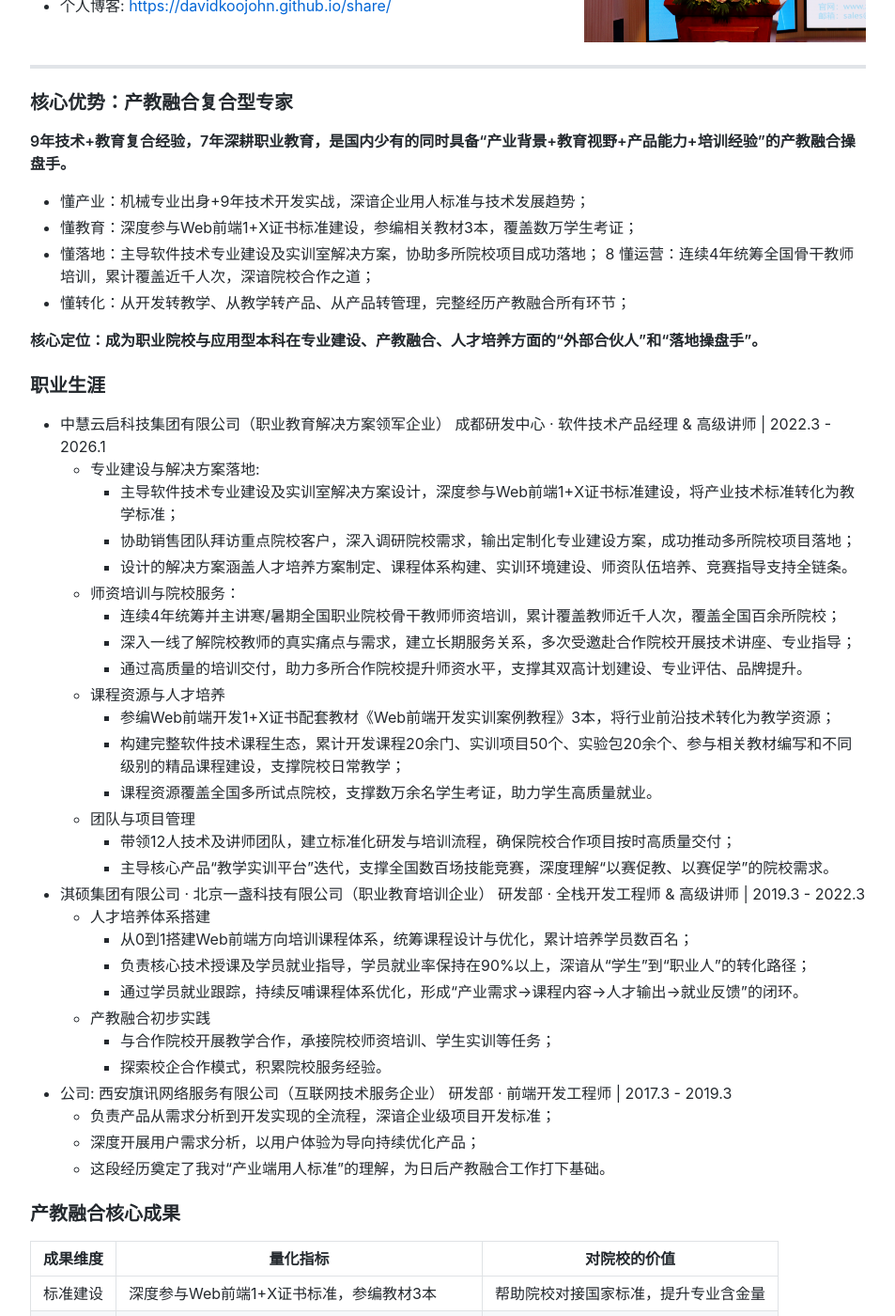
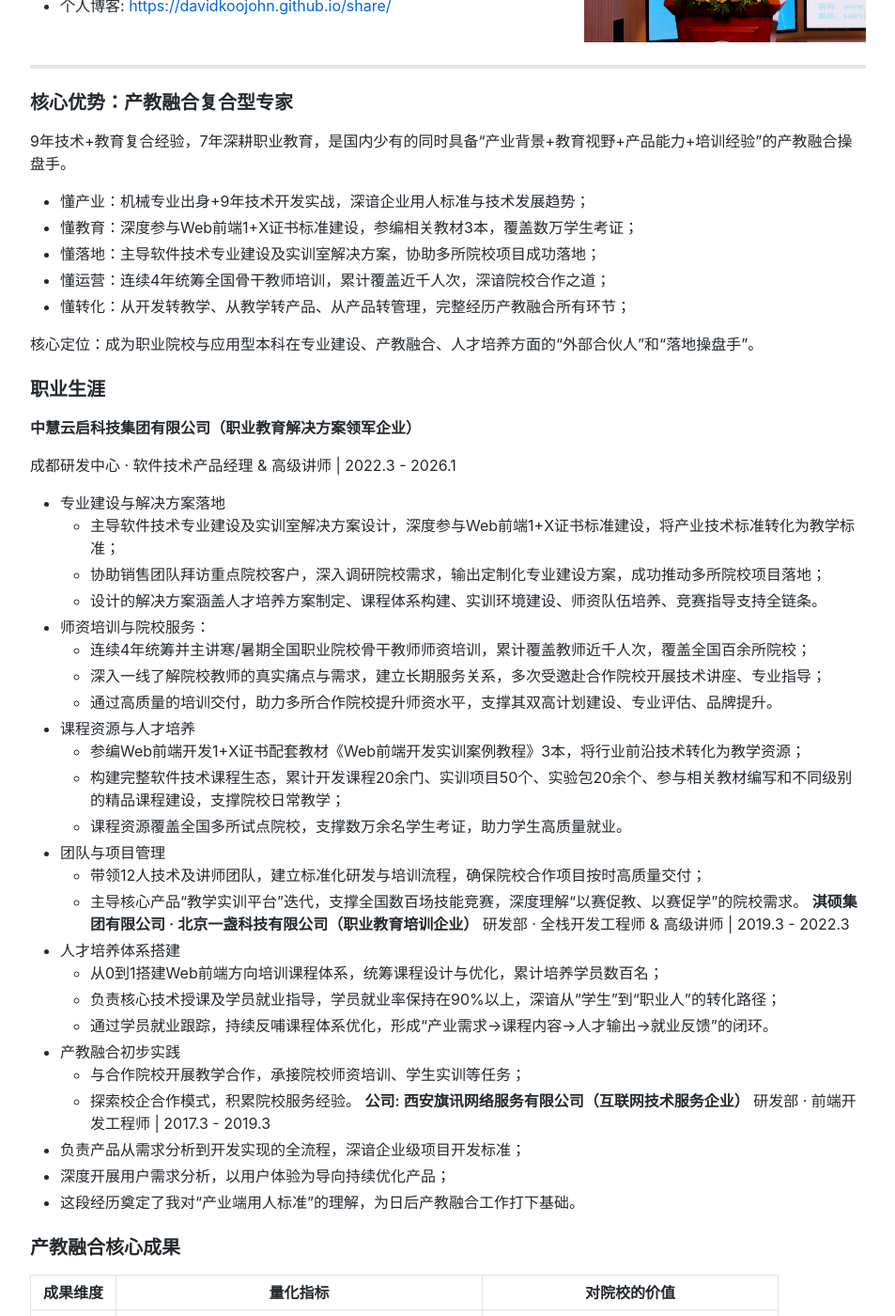
Before and after one commit to davidkoojohn/davidkoojohn.github.io, a Jekyll site: the page built from resume-cjrh.md, in a window 1280 px wide and 1400 px high, scrolled down 468 px. Shown: the whole window at 94% size, without its empty margins (163-1116 px from the left). Built offline with Jekyll 4.4.1, drawn with Linux system fonts in a browser that asks for light colours; comment, search, counter and statistics services are not loaded.

Commit message:
changed resume-cjrh.

```diff
--- a/resume-cjrh.md
+++ b/resume-cjrh.md
@@ -21,49 +21,50 @@
 ---
 ### 核心优势：产教融合复合型专家
 
-**9年技术+教育复合经验，7年深耕职业教育，是国内少有的同时具备“产业背景+教育视野+产品能力+培训经验”的产教融合操盘手。**
+9年技术+教育复合经验，7年深耕职业教育，是国内少有的同时具备“产业背景+教育视野+产品能力+培训经验”的产教融合操盘手。
 
 * 懂产业：机械专业出身+9年技术开发实战，深谙企业用人标准与技术发展趋势；
 * 懂教育：深度参与Web前端1+X证书标准建设，参编相关教材3本，覆盖数万学生考证；
 * 懂落地：主导软件技术专业建设及实训室解决方案，协助多所院校项目成功落地；
-8 懂运营：连续4年统筹全国骨干教师培训，累计覆盖近千人次，深谙院校合作之道；
+* 懂运营：连续4年统筹全国骨干教师培训，累计覆盖近千人次，深谙院校合作之道；
 * 懂转化：从开发转教学、从教学转产品、从产品转管理，完整经历产教融合所有环节；
 
-**核心定位：成为职业院校与应用型本科在专业建设、产教融合、人才培养方面的“外部合伙人”和“落地操盘手”。**
+核心定位：成为职业院校与应用型本科在专业建设、产教融合、人才培养方面的“外部合伙人”和“落地操盘手”。
 
 ### 职业生涯
 
-* 中慧云启科技集团有限公司（职业教育解决方案领军企业）
-    成都研发中心 · 软件技术产品经理 & 高级讲师 | 2022.3 - 2026.1
-    * 专业建设与解决方案落地:
-        * 主导软件技术专业建设及实训室解决方案设计，深度参与Web前端1+X证书标准建设，将产业技术标准转化为教学标准；
-        * 协助销售团队拜访重点院校客户，深入调研院校需求，输出定制化专业建设方案，成功推动多所院校项目落地；
-        * 设计的解决方案涵盖人才培养方案制定、课程体系构建、实训环境建设、师资队伍培养、竞赛指导支持全链条。
-    * 师资培训与院校服务：
-        * 连续4年统筹并主讲寒/暑期全国职业院校骨干教师师资培训，累计覆盖教师近千人次，覆盖全国百余所院校；
-        * 深入一线了解院校教师的真实痛点与需求，建立长期服务关系，多次受邀赴合作院校开展技术讲座、专业指导；
-        * 通过高质量的培训交付，助力多所合作院校提升师资水平，支撑其双高计划建设、专业评估、品牌提升。
-    * 课程资源与人才培养
-        * 参编Web前端开发1+X证书配套教材《Web前端开发实训案例教程》3本，将行业前沿技术转化为教学资源；
-        * 构建完整软件技术课程生态，累计开发课程20余门、实训项目50个、实验包20余个、参与相关教材编写和不同级别的精品课程建设，支撑院校日常教学；
-        * 课程资源覆盖全国多所试点院校，支撑数万余名学生考证，助力学生高质量就业。
-    * 团队与项目管理
-        * 带领12人技术及讲师团队，建立标准化研发与培训流程，确保院校合作项目按时高质量交付；
-        * 主导核心产品“教学实训平台”迭代，支撑全国数百场技能竞赛，深度理解“以赛促教、以赛促学”的院校需求。
-* 淇硕集团有限公司 · 北京一盏科技有限公司（职业教育培训企业）
-    研发部 · 全栈开发工程师 & 高级讲师 | 2019.3 - 2022.3
-    * 人才培养体系搭建
-        * 从0到1搭建Web前端方向培训课程体系，统筹课程设计与优化，累计培养学员数百名；
-        * 负责核心技术授课及学员就业指导，学员就业率保持在90%以上，深谙从“学生”到“职业人”的转化路径；
-        * 通过学员就业跟踪，持续反哺课程体系优化，形成“产业需求→课程内容→人才输出→就业反馈”的闭环。
-    * 产教融合初步实践
-        * 与合作院校开展教学合作，承接院校师资培训、学生实训等任务；
-        * 探索校企合作模式，积累院校服务经验。
-* 公司: 西安旗讯网络服务有限公司（互联网技术服务企业）
-    研发部 · 前端开发工程师 | 2017.3 - 2019.3
-    * 负责产品从需求分析到开发实现的全流程，深谙企业级项目开发标准；
-    * 深度开展用户需求分析，以用户体验为导向持续优化产品；
-    * 这段经历奠定了我对“产业端用人标准”的理解，为日后产教融合工作打下基础。
+**中慧云启科技集团有限公司（职业教育解决方案领军企业）**
+
+成都研发中心 · 软件技术产品经理 & 高级讲师 | 2022.3 - 2026.1
+* 专业建设与解决方案落地
+    * 主导软件技术专业建设及实训室解决方案设计，深度参与Web前端1+X证书标准建设，将产业技术标准转化为教学标准；
+    * 协助销售团队拜访重点院校客户，深入调研院校需求，输出定制化专业建设方案，成功推动多所院校项目落地；
+    * 设计的解决方案涵盖人才培养方案制定、课程体系构建、实训环境建设、师资队伍培养、竞赛指导支持全链条。
+* 师资培训与院校服务：
+    * 连续4年统筹并主讲寒/暑期全国职业院校骨干教师师资培训，累计覆盖教师近千人次，覆盖全国百余所院校；
+    * 深入一线了解院校教师的真实痛点与需求，建立长期服务关系，多次受邀赴合作院校开展技术讲座、专业指导；
+    * 通过高质量的培训交付，助力多所合作院校提升师资水平，支撑其双高计划建设、专业评估、品牌提升。
+* 课程资源与人才培养
+    * 参编Web前端开发1+X证书配套教材《Web前端开发实训案例教程》3本，将行业前沿技术转化为教学资源；
+    * 构建完整软件技术课程生态，累计开发课程20余门、实训项目50个、实验包20余个、参与相关教材编写和不同级别的精品课程建设，支撑院校日常教学；
+    * 课程资源覆盖全国多所试点院校，支撑数万余名学生考证，助力学生高质量就业。
+* 团队与项目管理
+    * 带领12人技术及讲师团队，建立标准化研发与培训流程，确保院校合作项目按时高质量交付；
+    * 主导核心产品“教学实训平台”迭代，支撑全国数百场技能竞赛，深度理解“以赛促教、以赛促学”的院校需求。
+**淇硕集团有限公司 · 北京一盏科技有限公司（职业教育培训企业）**
+研发部 · 全栈开发工程师 & 高级讲师 | 2019.3 - 2022.3
+* 人才培养体系搭建
+    * 从0到1搭建Web前端方向培训课程体系，统筹课程设计与优化，累计培养学员数百名；
+    * 负责核心技术授课及学员就业指导，学员就业率保持在90%以上，深谙从“学生”到“职业人”的转化路径；
+    * 通过学员就业跟踪，持续反哺课程体系优化，形成“产业需求→课程内容→人才输出→就业反馈”的闭环。
+* 产教融合初步实践
+    * 与合作院校开展教学合作，承接院校师资培训、学生实训等任务；
+    * 探索校企合作模式，积累院校服务经验。
+**公司: 西安旗讯网络服务有限公司（互联网技术服务企业）**
+研发部 · 前端开发工程师 | 2017.3 - 2019.3
+* 负责产品从需求分析到开发实现的全流程，深谙企业级项目开发标准；
+* 深度开展用户需求分析，以用户体验为导向持续优化产品；
+* 这段经历奠定了我对“产业端用人标准”的理解，为日后产教融合工作打下基础。
 
 ### 产教融合核心成果
 
```
